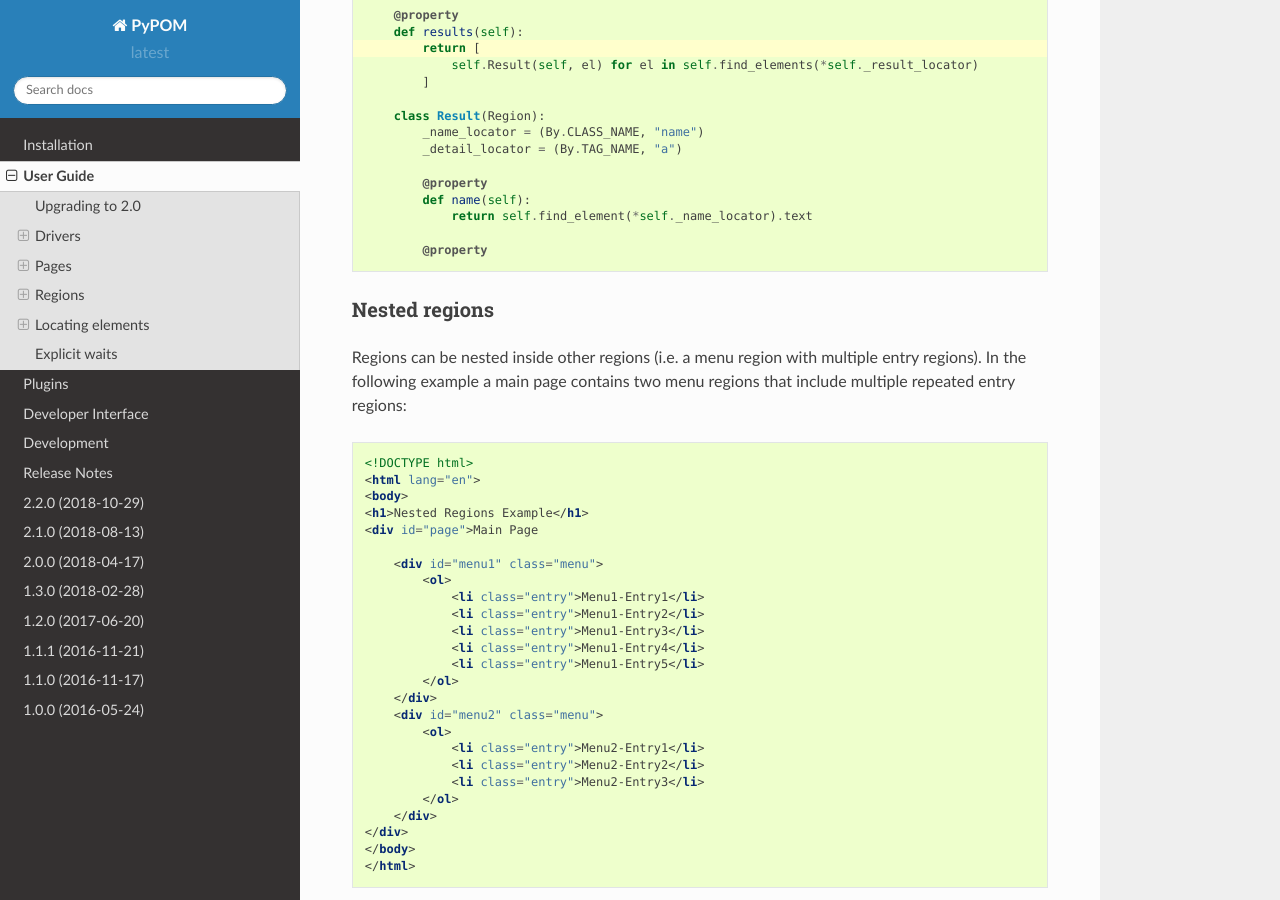
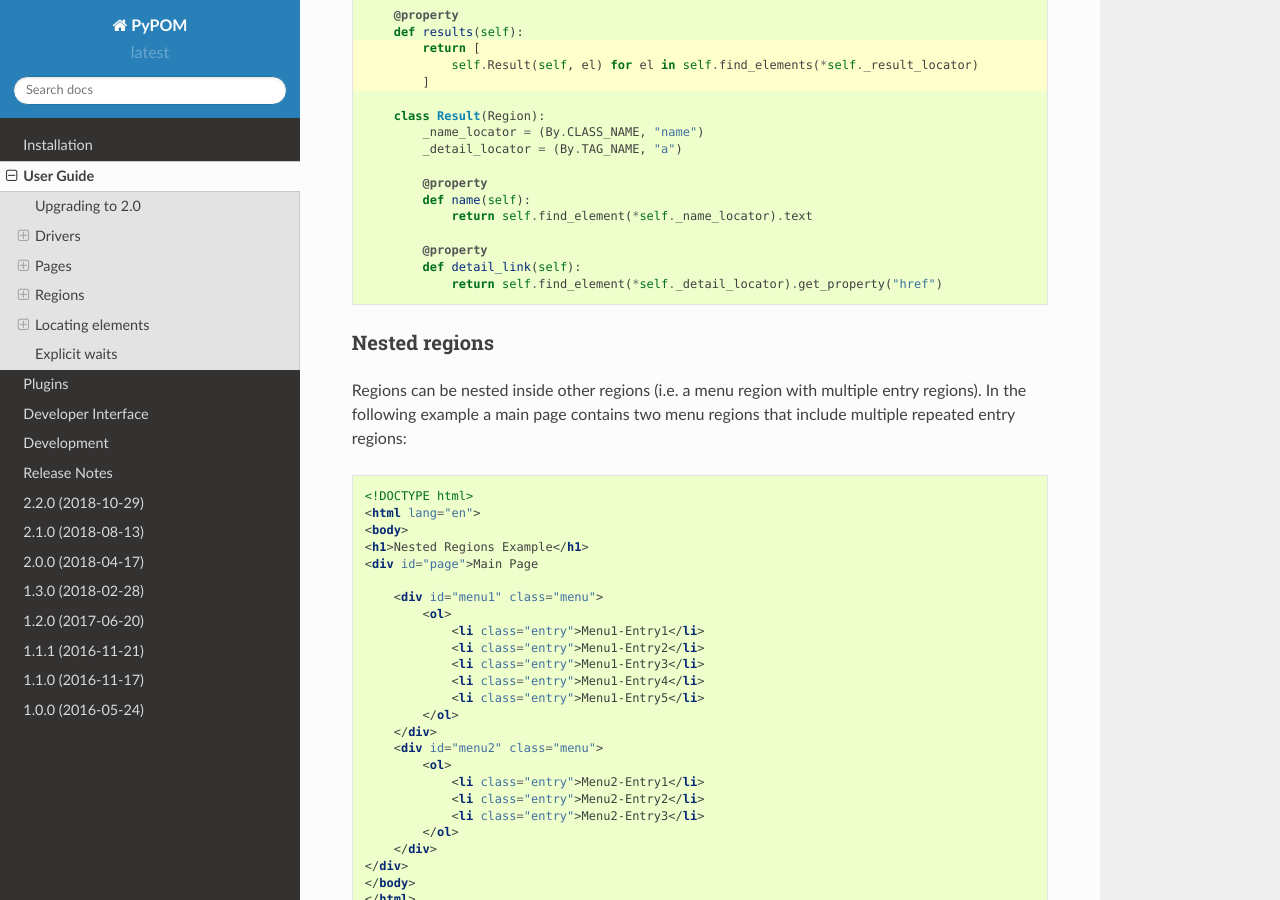
Before and after one commit to michaelwen45/michael-pom, a Sphinx documentation site: the page built from docs/user_guide.rst, in a window 1280 px wide and 900 px high, scrolled down 5594 px. Built offline with Sphinx 7.4.7 and the Read the Docs theme 2.0.0, drawn with Linux system fonts in a browser that asks for light colours; part of the change alters nothing that is shown.

```diff
--- a/docs/user_guide.rst
+++ b/docs/user_guide.rst
@@ -225,8 +225,8 @@ write locators for your driver:
 
 .. literalinclude:: examples/repeated_regions.py
    :language: python
-   :emphasize-lines: 6-6
-   :lines: 5-22
+   :emphasize-lines: 6-8
+   :lines: 5-24
 
 Nested regions
 ~~~~~~~~~~~~~~
@@ -243,7 +243,7 @@ to pass ``self.page`` when instantiating nested regions:
 
 .. literalinclude:: examples/nested_regions.py
    :language: python
-   :emphasize-lines: 5-6,10-11,18-18
+   :emphasize-lines: 4-5,9-10,16-18
    :lines: 5-30
 
 
```
